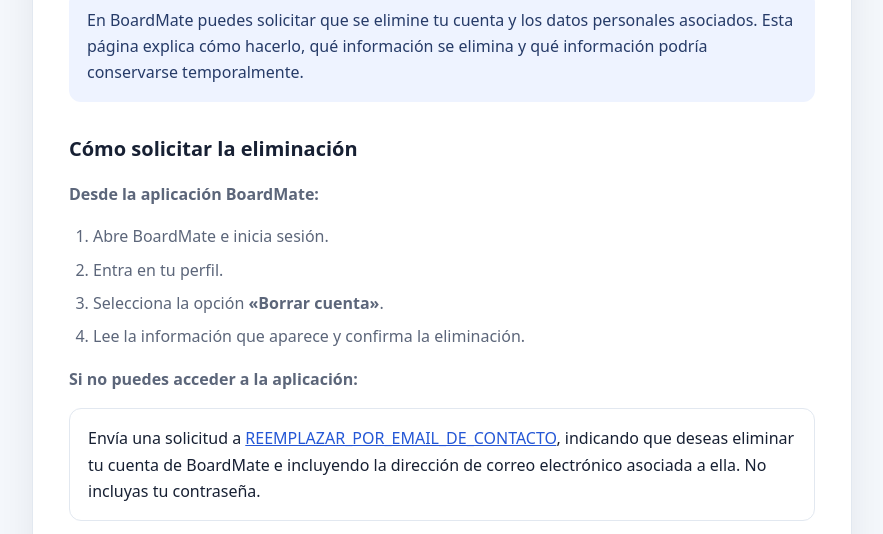
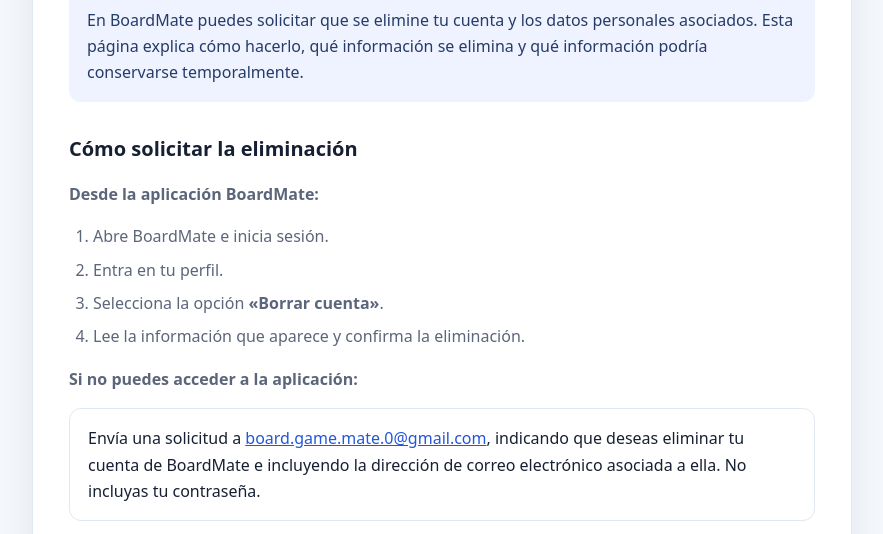
Before and after one commit to CharliedomNew/boardmateWeb, a plain HTML site: page index.html in a window 1280 px wide. Shown: the part 219-753 px from the top of the page, without its empty margins (198-1081 px from the left). Drawn offline with Linux system fonts and the light colour scheme.

Commit message:
Add files via upload

```diff
--- a/index.html
+++ b/index.html
@@ -87,7 +87,7 @@
   <p><strong>Si no puedes acceder a la aplicación:</strong></p>
   <div class="contact">
     Envía una solicitud a
-    <a href="mailto:board.game.mate.0@gmail.com">REEMPLAZAR_POR_EMAIL_DE_CONTACTO</a>,
+    <a href="mailto:board.game.mate.0@gmail.com">board.game.mate.0@gmail.com</a>,
     indicando que deseas eliminar tu cuenta de BoardMate e incluyendo la dirección
     de correo electrónico asociada a ella. No incluyas tu contraseña.
   </div>
```
